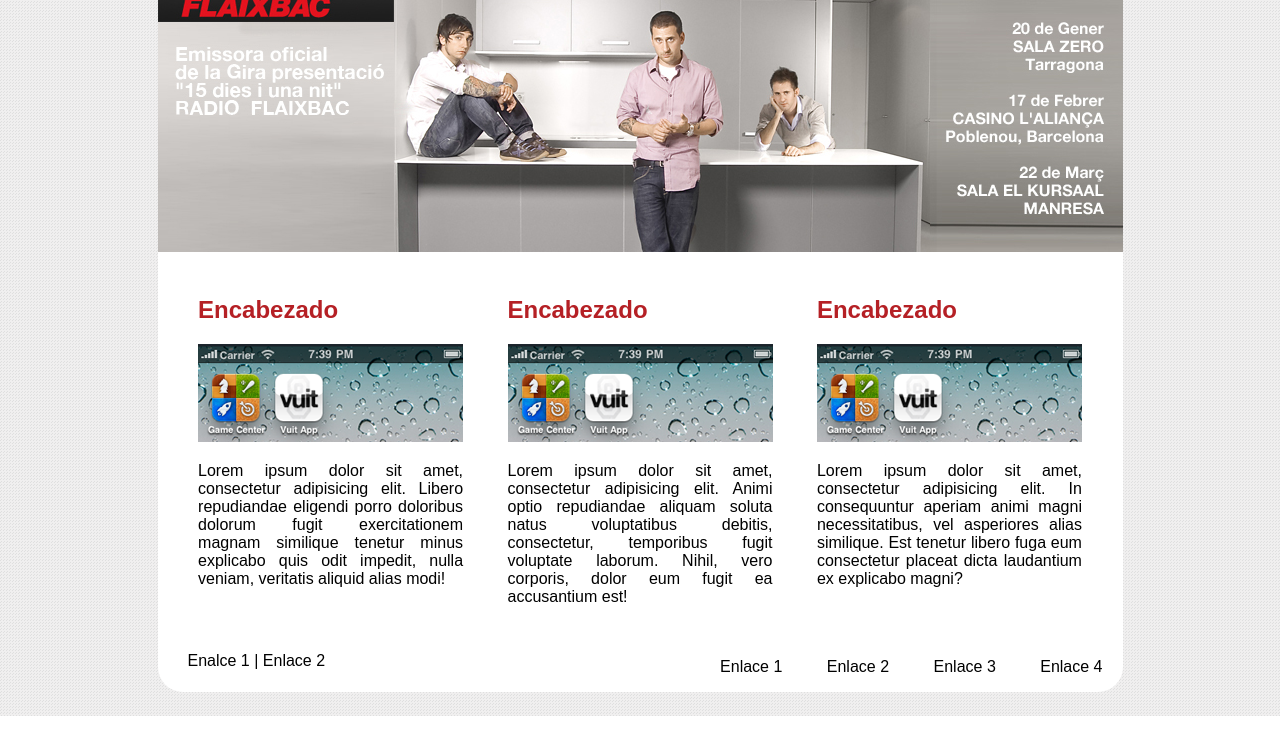
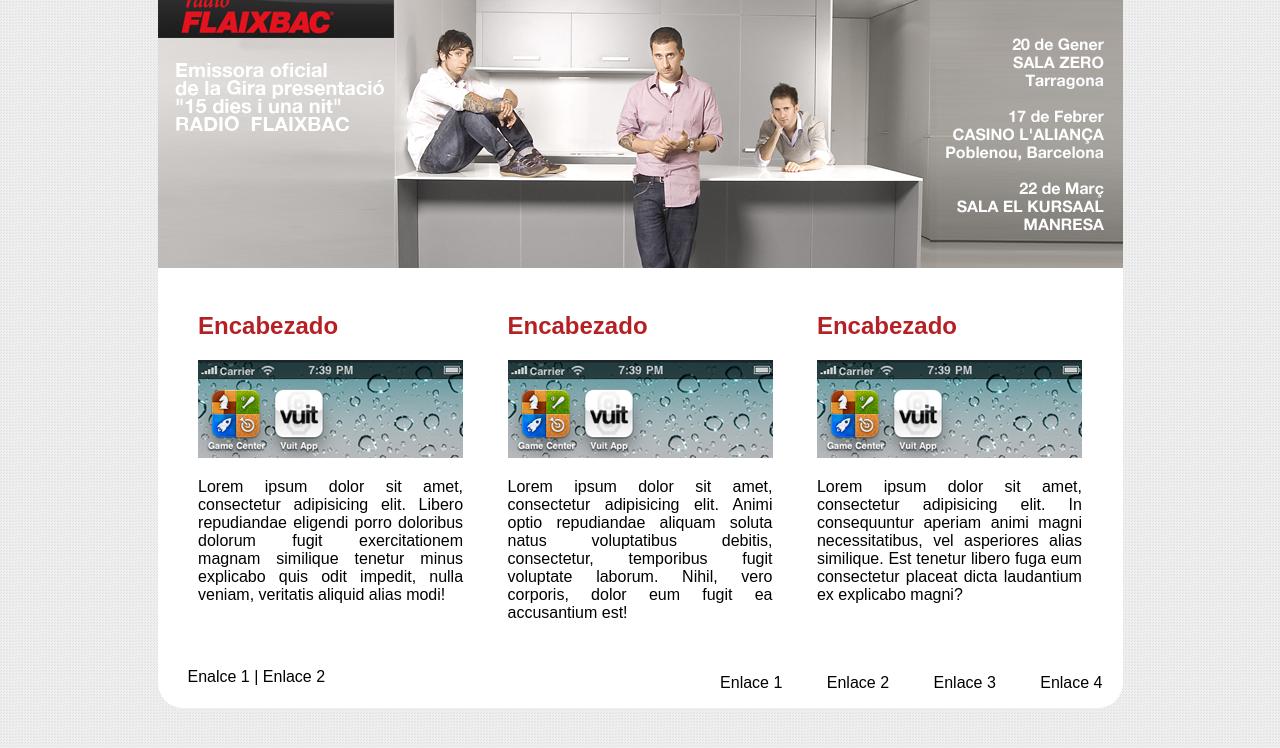
Before and after one commit to barberao/MyWebSite, a plain HTML site: page index.html in a window 1280 px wide. Shown: the part 131-879 px from the top of the page. Before the commit the page ends 847 px from the top, so only its background shows below. Drawn offline with Linux system fonts and the light colour scheme.

Commit message:
Second Commit

```diff
--- a/css/styles.css
+++ b/css/styles.css
@@ -1,7 +1,7 @@
 	body{
 		background: url("../imatges/bg.gif");
 		font-family: arial;
-		padding: 1em 10%;
+		padding: 2em 10%;
 	}
 		.container{
 			width: 965px;
```
